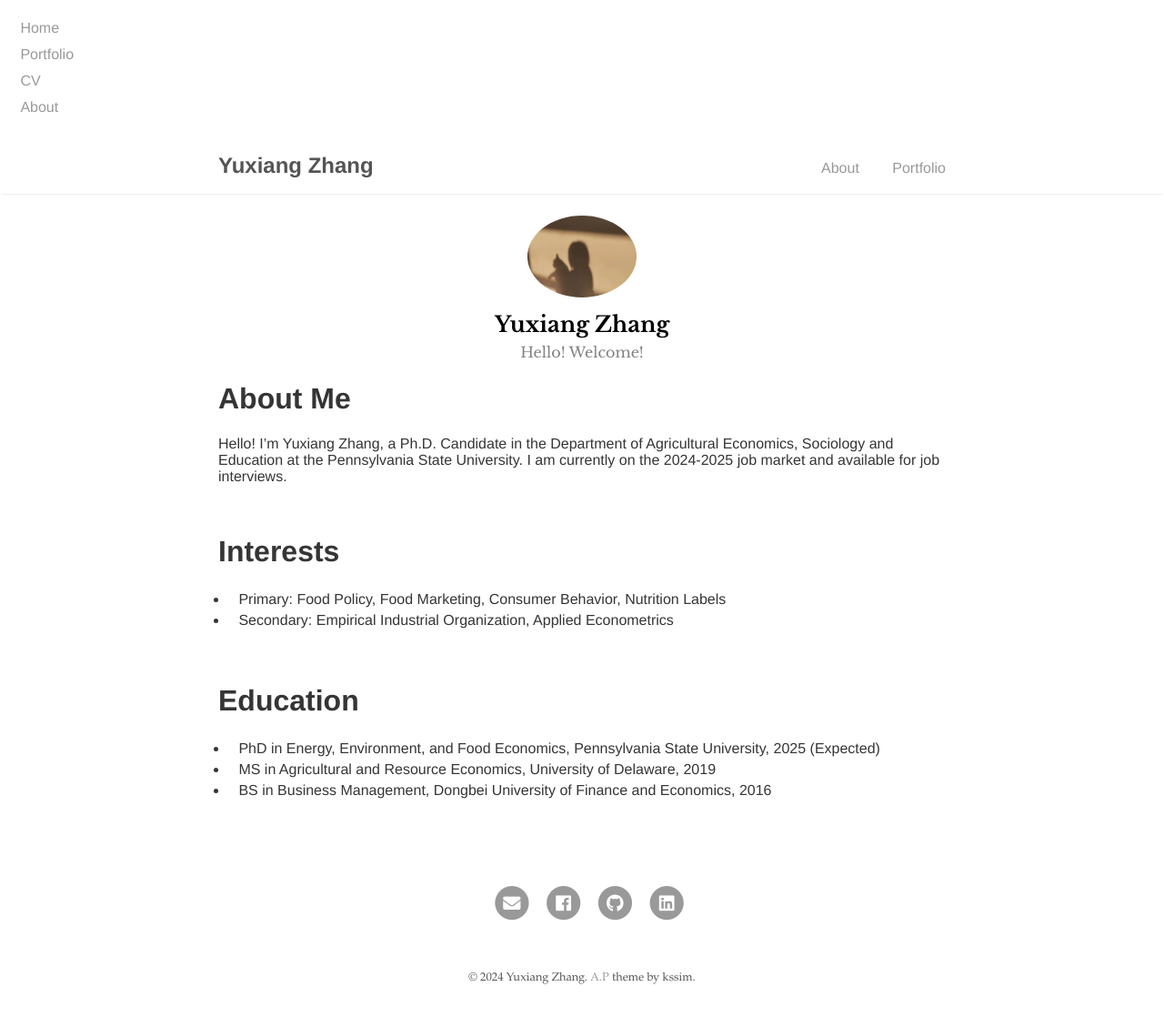
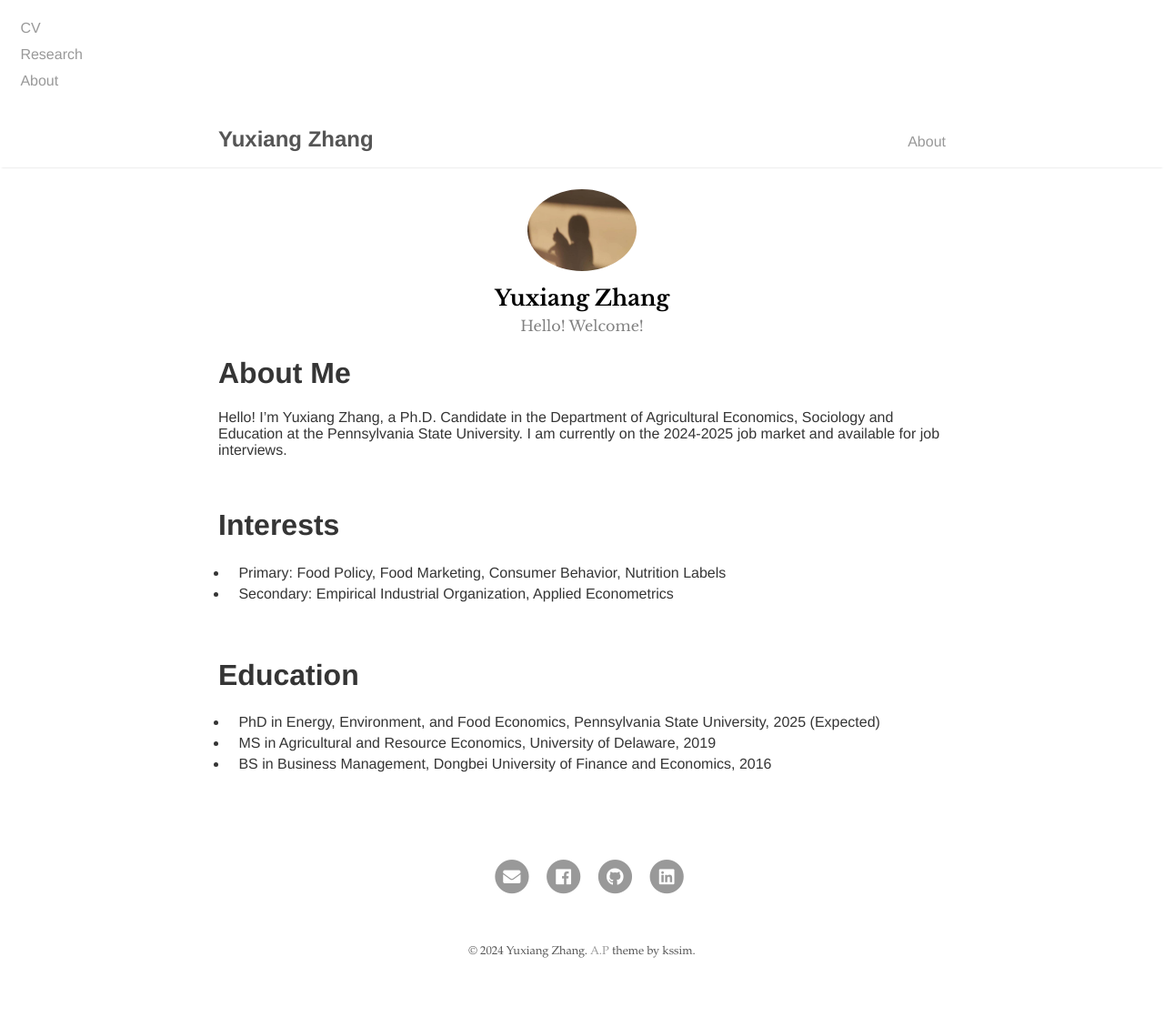
Before and after one commit to yuxiangzhang0515/yuxiangzhang, a Jekyll site: the page built from index.md, in a window 1280 px wide. Shown: the whole page at 91% size. Built offline with Jekyll 4.4.1, drawn with Linux system fonts in a browser that asks for light colours; our own code applies the rules of GitHub Pages for plain Markdown files; after the commit the page ends 1089 px from its top, so only the background shows below that.

Commit message:
Add files via upload

```diff
--- a/_config.yml
+++ b/_config.yml
@@ -13,12 +13,12 @@ author:
 # Links to include in top navigation
 # For external links add external: true
 links:
-  - title: Curriculum
+  - title: About
+    url: /about/
+  - title: CV
     url: /cv/
   - title: Research
     url: /Research/
-  - title: Code
-    url: /code/
 
 
 # social
--- a/_layouts/base.html
+++ b/_layouts/base.html
@@ -7,9 +7,8 @@
 
 <nav>
     <ul>
-        <li><a href="/">Home</a></li>
-        <li><a href="/portfolio/">Portfolio</a></li>
-        <li><a href="/CV.md">CV</a></li>
+        <li><a href="{{ '/cv/' | prepend: site.baseurl }}">CV</a></li>
+          <li><a href="{{ '/Research/' | prepend: site.baseurl }}">Research</a></li>
         <li><a href="/about.html">About</a></li>
     </ul>
 </nav>
@@ -21,7 +20,6 @@
         </a>
         <ul>
           <li><a href="{{ '/' | prepend: site.baseurl }}">About</a></li>
-          <li><a href="{{ '/portfolio' | prepend: site.baseurl }}/">Portfolio</a></li>
         </ul>
     </div>
   </nav>
```
